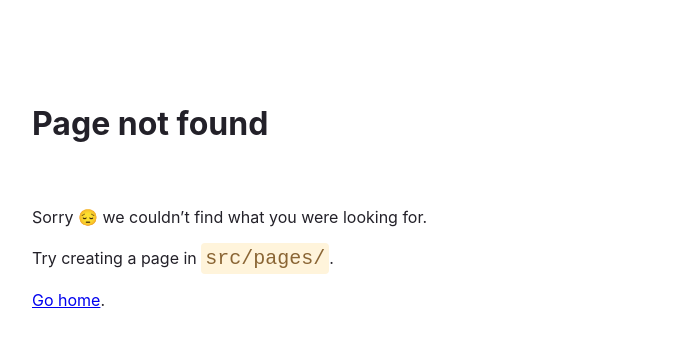
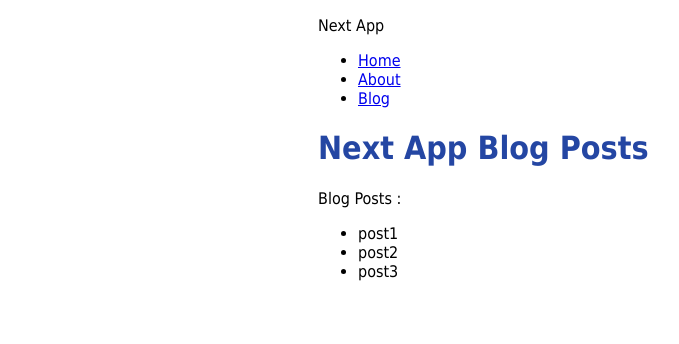
Before and after one commit to arshamaster/next-app, a Gatsby site: page /blog in a window 1280 px wide. Before the commit this address had no page. Shown: the whole page, without its empty margins (72-751 px from the left). Built offline with nearby package versions, Linux system fonts and the light colour scheme; Gatsby itself is replaced by a stand-in of ours.

Commit message:
add Blog

```diff
--- a/gatsby-config.js
+++ b/gatsby-config.js
@@ -4,8 +4,15 @@ module.exports = {
     title: "Next App",
   },
   plugins: [
-      `gatsby-plugin-image`,
-      `gatsby-plugin-sharp`,
-      `gatsby-transformer-sharp`,
-    ],
+    "gatsby-plugin-gatsby-cloud",
+    "gatsby-plugin-image",
+    "gatsby-plugin-sharp",
+    {
+      resolve: "gatsby-source-filesystem",
+      options: {
+        name: `blog`,
+        path: `${__dirname}/blog`,
+      }
+    },
+  ],
 };
--- a/src/components/layout.js
+++ b/src/components/layout.js
@@ -35,6 +35,11 @@ const Layout = ({ pageTitle, children }) => {
               About
             </Link>
           </li>
+          <li className={navLinkItem}>
+            <Link to="/blog" className={navLinkText}>
+              Blog
+            </Link>
+          </li>
         </ul>
       </nav>
       <h1 className={heading}>{pageTitle}</h1>
--- /dev/null
+++ b/src/pages/blog.js
@@ -0,0 +1,31 @@
+import * as React from 'react'
+import { graphql } from 'gatsby'
+import Layout from '../components/layout'
+const BlogPage = ({data}) => {
+  return (
+    <Layout pageTitle="Next App Blog Posts">
+      <p>Blog Posts :</p>
+      <ul>
+      {
+        data.allFile.nodes.map(node => (
+          <li key={node.name}>
+            {node.name}
+          </li>
+        ))
+      }
+      </ul>
+    </Layout>
+  )
+}
+
+export const query = graphql`
+  query {
+    allFile {
+      nodes {
+        name
+      }
+    }
+  }
+`
+
+export default BlogPage
```
Also changed, not shown: blog/post1.mdx (added), blog/post2.mdx (added), blog/post3.mdx (added).
